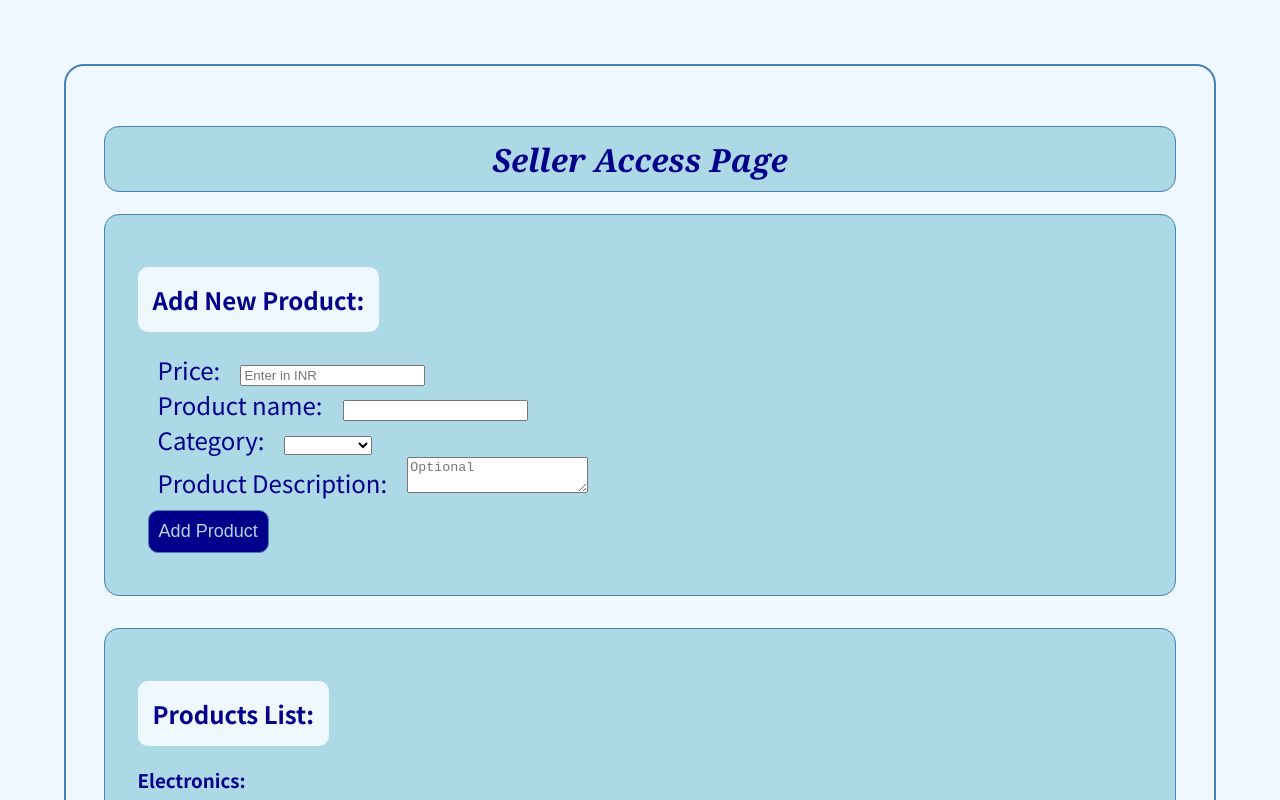
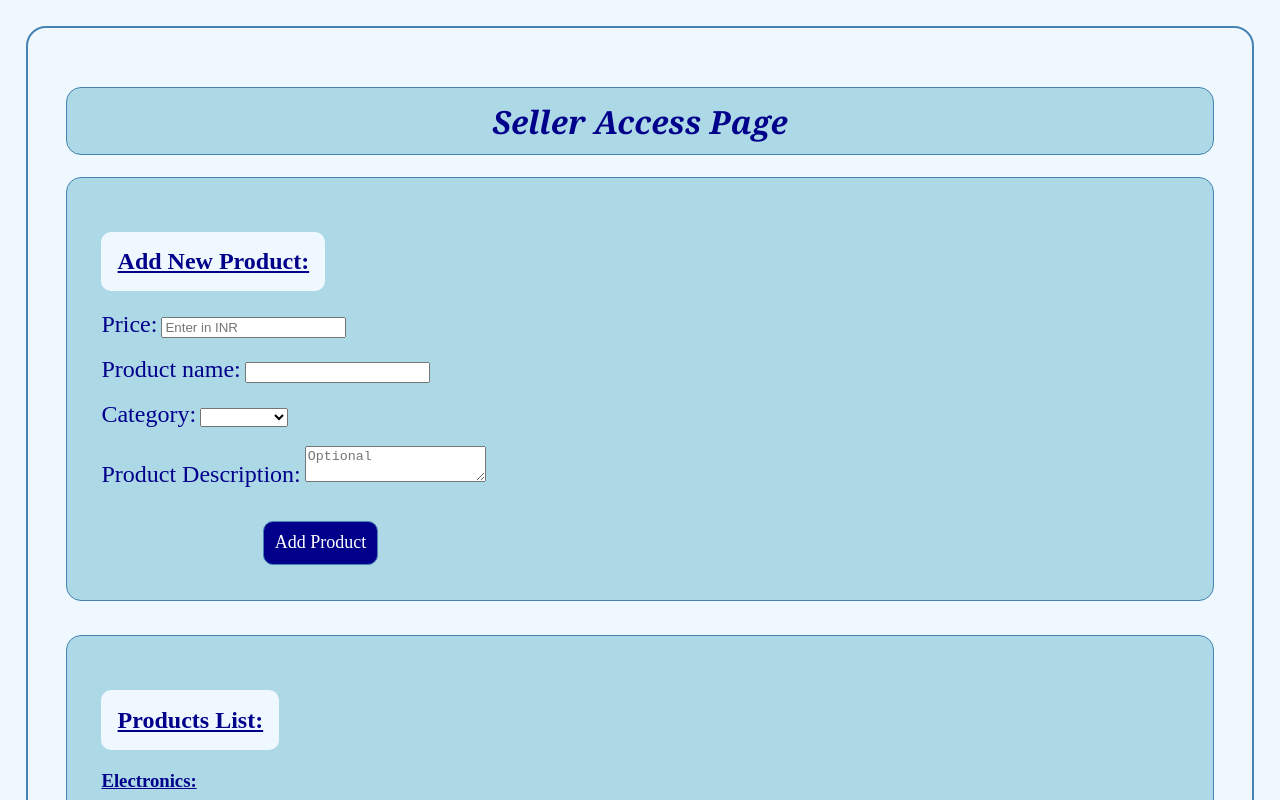
Before and after one commit to Meena024/SellerPageTrial, a React (Create React App) app: page / in a window 1280 px wide. Shown: the top 800 px of the page. Built offline with nearby package versions, Linux system fonts and the light colour scheme.

Commit message:
styling changes

```diff
--- a/src/Components/Header.css
+++ b/src/Components/Header.css
@@ -1,7 +1,7 @@
 body {
   background-color: aliceblue;
   padding: 3%;
-  margin: 5%;
+  margin: 2%;
   border: 2px steelblue solid;
   border-radius: 20px;
 }
--- a/src/Components/ProductInputForm.css
+++ b/src/Components/ProductInputForm.css
@@ -4,6 +4,7 @@
   border-radius: 15px;
   background-color: lightblue;
   color: darkblue;
+  font-family: "Times New Roman", Times, serif;
 }
 
 .container-h2 {
@@ -11,20 +12,29 @@
   border-radius: 10px;
   padding: 1.5%;
   background-color: aliceblue;
+  text-decoration: underline;
 }
 
-button {
+.container button {
   background-color: darkblue;
-  color: lightblue;
+  color: white;
+  font-family: "Times New Roman", Times, serif;
   border: 1.5px steelblue solid;
   padding: 1%;
-  margin: 1%;
+  margin-left: 15%;
+  margin-top: 3%;
   border-radius: 10px;
   font-size: large;
+  align-self: center;
 }
 
 .input label {
-  padding: 2%;
   font-size: x-large;
   text-size-adjust: large;
+  font-family: "Times New Roman", Times, serif;
 }
+
+.input {
+  font-family: "Times New Roman", Times, serif;
+  font-weight: 100;
+}
--- a/src/Components/ProductInputForm.js
+++ b/src/Components/ProductInputForm.js
@@ -33,7 +33,7 @@ const ProductInputForm = () => {
     <div className="container">
       <h2 className="container-h2">Add New Product:</h2>
       <form onSubmit={handleSubmit} className="input">
-        <label htmlFor="price">Price:</label>
+        <label htmlFor="price">Price:</label>{" "}
         <input
           type="number"
           id="price"
@@ -42,7 +42,8 @@ const ProductInputForm = () => {
           onChange={(e) => setPrice(e.target.value)}
         ></input>
         <br />
-        <label htmlFor="product_name">Product name:</label>
+        <br />
+        <label htmlFor="product_name">Product name:</label>{" "}
         <input
           type="text"
           id="product_name"
@@ -50,7 +51,8 @@ const ProductInputForm = () => {
           onChange={(e) => setProduct_name(e.target.value)}
         ></input>
         <br />
-        <label htmlFor="category">Category:</label>
+        <br />
+        <label htmlFor="category">Category:</label>{" "}
         <select
           id="category"
           value={category}
@@ -62,7 +64,8 @@ const ProductInputForm = () => {
           <option value="skin_care">Skin Care</option>
         </select>
         <br />
-        <label htmlFor="product_description">Product Description:</label>
+        <br />
+        <label htmlFor="product_description">Product Description:</label>{" "}
         <textarea
           id="product_description"
           placeholder="Optional"
--- a/src/Components/ProductsListing.css
+++ b/src/Components/ProductsListing.css
@@ -5,6 +5,7 @@
   background-color: lightblue;
   color: darkblue;
   margin-top: 3%;
+  font-family: "Times New Roman", Times, serif;
 }
 
 .listing-h2 {
@@ -12,4 +13,26 @@
   border-radius: 10px;
   padding: 1.5%;
   background-color: aliceblue;
+  text-decoration: underline;
 }
+
+.listing li {
+  padding: 0.5%;
+  list-style: circle;
+}
+
+.listing button {
+  background-color: darkblue;
+  color: white;
+  font-family: "Times New Roman", Times, serif;
+  border: 1.5px steelblue solid;
+  padding: 1%;
+  padding-top: 0.5%;
+  padding-bottom: 0.5%;
+  margin: 0.1%;
+  border-radius: 7px;
+}
+
+.listing h3 {
+  text-decoration: underline;
+}
--- a/src/Components/ProductsListing.js
+++ b/src/Components/ProductsListing.js
@@ -12,8 +12,8 @@ const ProductsListing = () => {
       )
       .map((product) => (
         <li key={product.id} title="product.description">
-          {product.product_name}: {product.price}INR{" "}
-          <button onClick={() => onRemove(product.id)}>Remove</button>
+          {product.product_name}: {product.price} INR {"   "}
+          <button onClick={() => onRemove(product.id)}>Remove</button>{" "}
           <button onClick={() => onEdit(product.id)}>Edit</button>
         </li>
       ));
```
